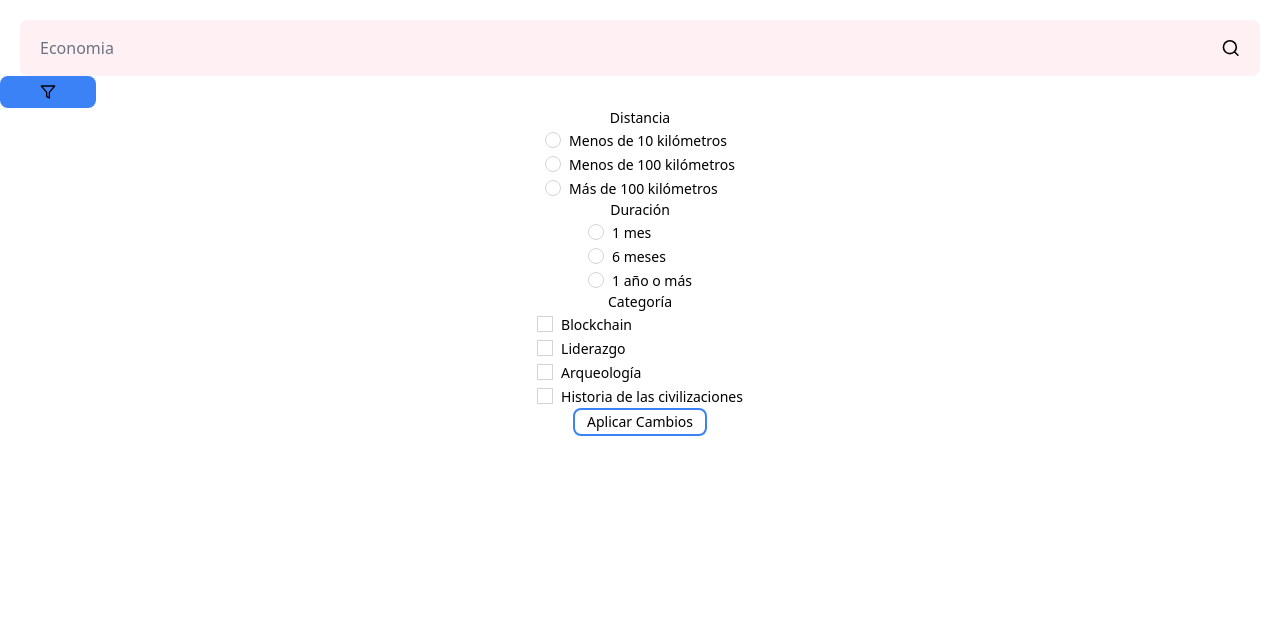
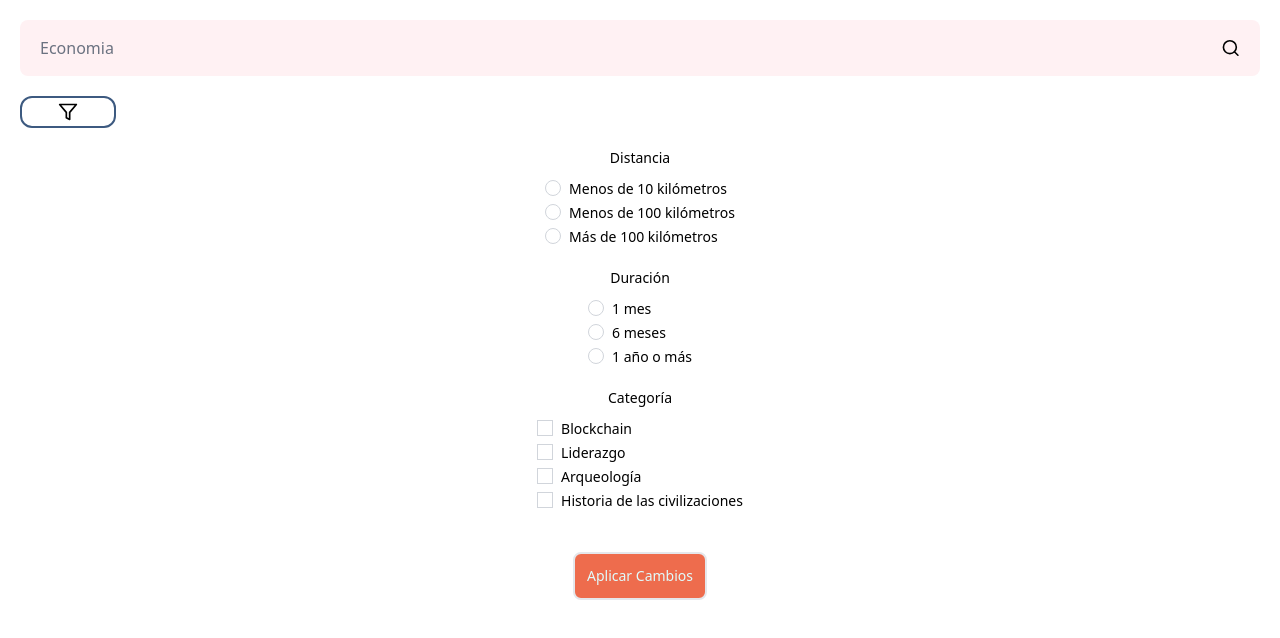
Before and after one commit to obnol/anylearn-web, a React (Create React App) app: page /search in a window 1280 px wide. Shown: the top 638 px of the page. Built offline with nearby package versions, Linux system fonts and the light colour scheme.

Commit message:
button styles testing, radio form WIP

```diff
--- a/src/app/search/components/filters.jsx
+++ b/src/app/search/components/filters.jsx
@@ -26,10 +26,10 @@ const onValueChange = (event) => {
     else if (event.target.id === "category") {
         submitValues.category[event.target.id] = !submitValues.category[event.target.id];
     }
+    console.log("Distance: "+submitValues.distance+" Duration: "+submitValues.duration+" Last changed category: "+submitValues.category[event.target.id]);
 };
 
 const onSubmit = (event) => {
-    console.log("submitted!");
 
 };
 
@@ -38,24 +38,24 @@ const Filters = () => {
     return (
         <>
             <div
-                className='flex h-8 w-24 bg-blue-500 justify-center items-center rounded-lg'
+                className='btn h-8 w-24 m-5 border-primary border-2 px-2 py-1 text-xl cursor-pointer rounded-xl border-[#3D5A80] bg-white-100'
                 onClick={() => setDisplay(!display)}
             >
-                <div className='flex h-full w-full justify-center items-center'>
+                <div className='flex justify-center items-end'>
                     <FiFilter />
                 </div>
             </div>
             <div>
                 {
                     display ? (
-                        <div onSubmit={onSubmit}>
-                            <div className='flex h-full w-full justify-center items-center'>
+                            <div>
+                                <div className='flex h-full w-full justify-center items-center  mb-2 mt-5'>
                                     <p className='font-medium text-sm text-black'>Distancia</p>
                                 </div>
-                            <div className="flex justify-center">
+                                <div className="flex justify-center"  onSubmit={onSubmit}>
                                     <div>
                                         <div className="form-check" onChange={onValueChange}>
-                                        <input className="form-check-input appearance-none rounded-full h-4 w-4 border border-gray-300 bg-white checked:bg-blue-600 checked:border-blue-600 focus:outline-none transition duration-200 mt-1 align-top bg-no-repeat bg-center bg-contain float-left mr-2 cursor-pointer" type="radio" name="flexRadioDefault" value="<10" id="distance" />
+                                            <input className="form-check-input appearance-none rounded-full h-4 w-4 border border-gray-300 bg-white checked:bg-[#3D5A80] checked:border-[#3D5A80] focus:outline-none transition duration-200 mt-1 align-top bg-no-repeat bg-center bg-contain float-left mr-2 cursor-pointer" type="radio" name="flexRadioDefault" value="<10" id="distance" />
                                             <label className="form-check-label inline-block font-medium text-sm text-black">
                                                 Menos de 10 kilómetros
                                             </label>
@@ -74,10 +74,10 @@ const Filters = () => {
                                         </div>
                                     </div>
                                 </div>
-                            <div className='flex h-full w-full justify-center items-center'>
+                                <div className='flex h-full w-full justify-center items-center  mb-2 mt-5'>
                                     <p className='font-medium text-sm text-black'>Duración</p>
                                 </div>
-                            <div className="flex justify-center">
+                                <div className="flex justify-center"  onSubmit={onSubmit}>
                                     <div>
                                         <div className="form-check" onChange={onValueChange}>
                                             <input className="form-check-input appearance-none rounded-full h-4 w-4 border border-gray-300 bg-white checked:bg-blue-600 checked:border-blue-600 focus:outline-none transition duration-200 mt-1 align-top bg-no-repeat bg-center bg-contain float-left mr-2 cursor-pointer" type="radio" name="flexRadioDefault" value="1 mes" id="duration" />
@@ -99,15 +99,15 @@ const Filters = () => {
                                         </div>
                                     </div>
                                 </div>
-                            <div className='flex h-full w-full justify-center items-center'>
+                                <div className='flex h-full w-full justify-center items-center mb-2 mt-5'>
                                     <p className='font-medium text-sm text-black'>Categoría</p>
                                 </div>
-                            <div className="flex justify-center">
+                                <div className="flex justify-center" >
                                     <div>
                                         {
                                             Categories.map((item, key) => (
                                                 <div className="form-check justify-center" onChange={onValueChange} key={key}>
-                                                <input className="form-check-input appearance-none h-4 w-4 border border-gray-300 bg-white checked:bg-blue-600 checked:border-blue-600 focus:outline-none transition duration-200 mt-1 align-top bg-no-repeat bg-center bg-contain float-left mr-2 cursor-pointer" type="checkbox" name={item} value={item} id={key} />
+                                                    <input className="form-check-input appearance-none h-4 w-4 border border-gray-300 bg-white checked:bg-blue-600 checked:border-blue-600 focus:outline-none transition duration-200 mt-1 align-top bg-no-repeat bg-center bg-contain float-left mr-2 cursor-pointer" type="checkbox" name={item} value={item} id="category" />
                                                     <label className="form-check-label inline-block font-medium text-sm text-black">
                                                         {item}
                                                     </label>
@@ -117,15 +117,13 @@ const Filters = () => {
                                     </div>
                                 </div>
                                 <div className="flex justify-center">
-                            <button className="flex h-7 bg-white rounded-lg border-blue-500 border-2 items-center p-3" onClick={onSubmit} type="submit">
-                                <p className='font-medium text-sm text-black'>Aplicar Cambios</p>
+                                <button className="flex my-10 rounded-lg bg-[#EE6C4D] border-2 items-center p-3" onClick={onSubmit} type="submit">
+                                    <p className='font-medium text-sm text-[#E0FBFC]'>Aplicar Cambios</p>
                                 </button>
                                 </div>
                             </div>
                     ) : (
-                        <div>
-
-                        </div>
+                        <></>
                     )
                 }
             </div>
```
Lines whose indentation alone changed are shown as unchanged.
